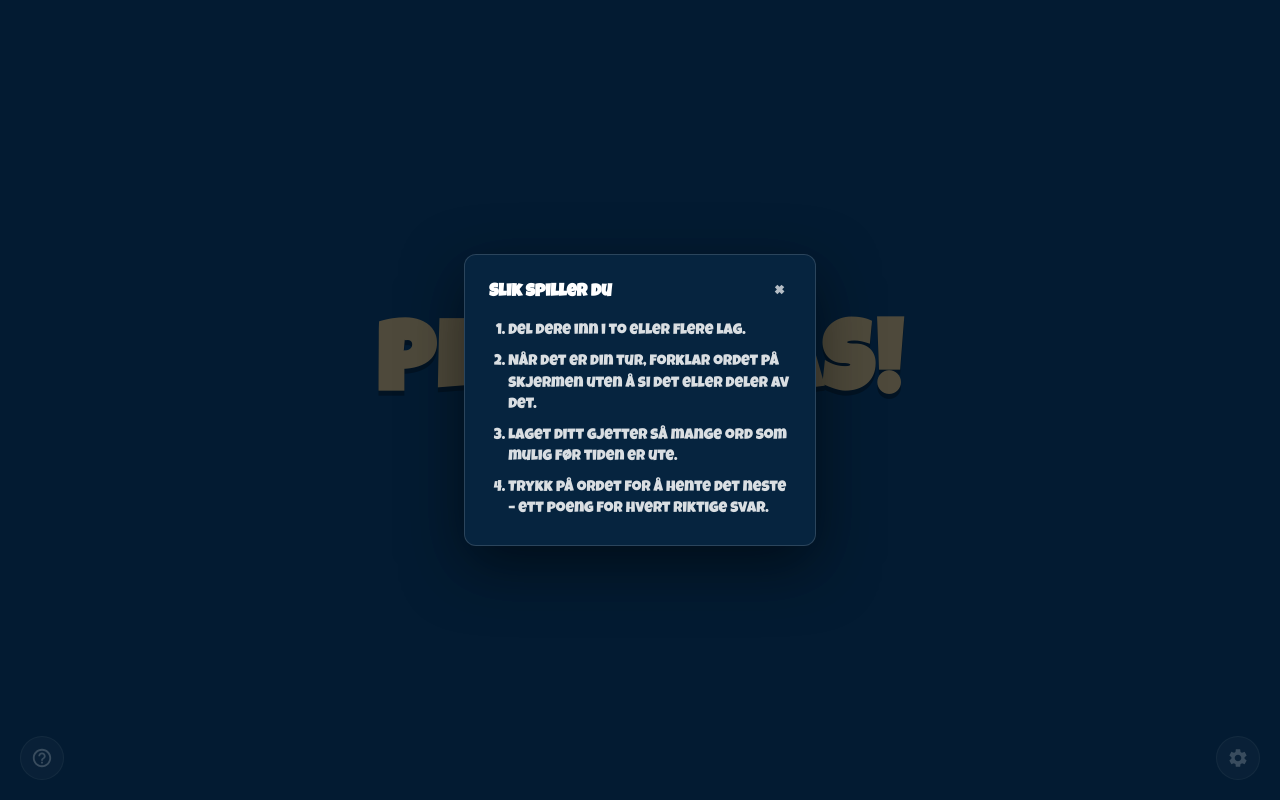
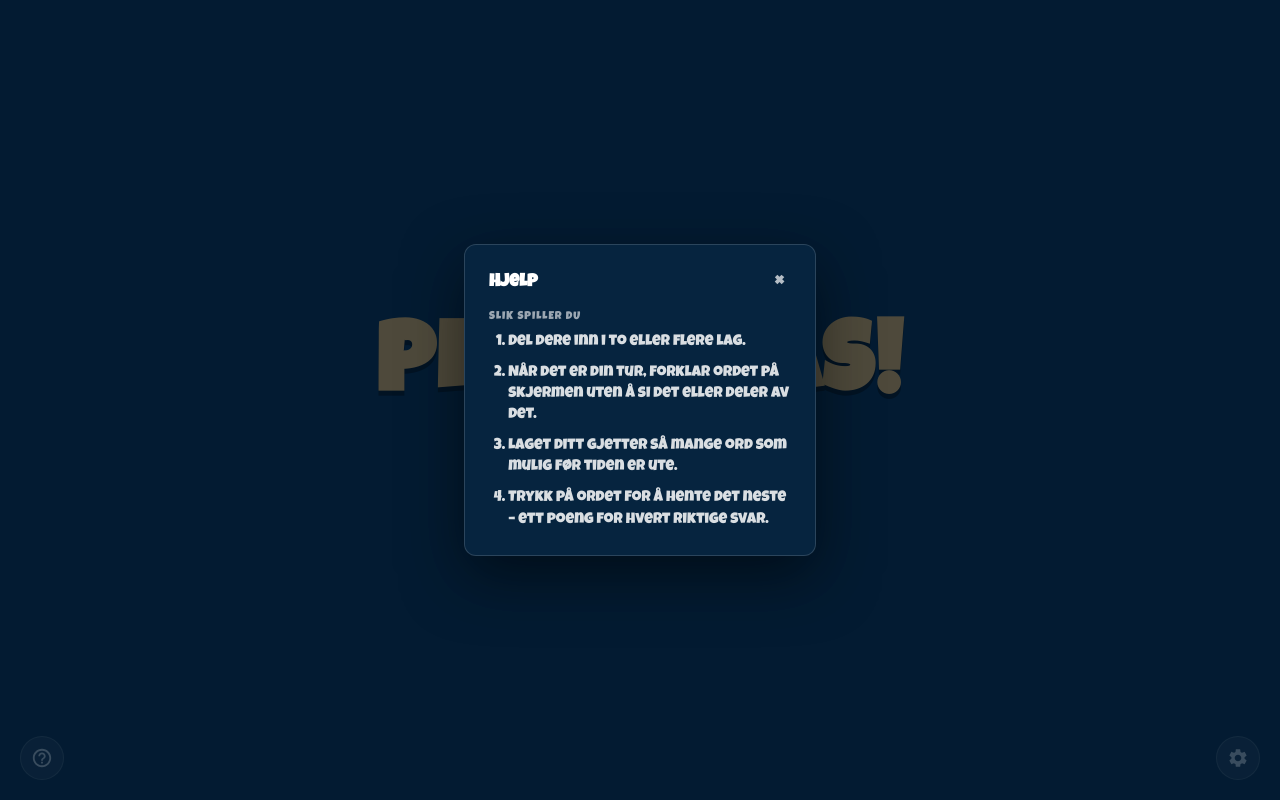
Before and after one commit to thaytharma/play-alias, a React (Vite) app: page / in a window 1280 px wide. Both pictures are taken after a click on the button 42 px from the left and 758 px from the top of the page. Built offline with nearby package versions, Linux system fonts and the light colour scheme.

Commit message:
refactor: unify help modal with settings using labelled sections
Rename the help modal title to 'Help' with a 'How to play' section above the
steps and a left-aligned 'Keyboard shortcuts' section, matching the settings
modal. Extract the shared section-label style into a Sass mixin.

```diff
--- a/src/components/OptionGroup/OptionGroup.module.scss
+++ b/src/components/OptionGroup/OptionGroup.module.scss
@@ -1,3 +1,5 @@
+@use '../../styles/typography';
+
 .group {
   display: flex;
   flex-direction: column;
@@ -6,10 +8,7 @@
 }
 
 .label {
-  color: var(--color-text-label);
-  text-transform: uppercase;
-  letter-spacing: 1px;
-  font-size: 0.7rem;
+  @include typography.section-label;
 }
 
 .options {
--- a/src/components/RulesModal/RulesModal.module.scss
+++ b/src/components/RulesModal/RulesModal.module.scss
@@ -1,3 +1,22 @@
+@use '../../styles/typography';
+
+.body {
+  display: flex;
+  flex-direction: column;
+  gap: 1.5rem;
+  text-align: left;
+}
+
+.section {
+  display: flex;
+  flex-direction: column;
+  gap: 0.6rem;
+}
+
+.label {
+  @include typography.section-label;
+}
+
 .steps {
   margin: 0;
   padding-left: 1.2rem;
@@ -7,7 +26,6 @@
   color: var(--color-text-body);
   font-size: 0.95rem;
   line-height: 1.4;
-  text-align: left;
 }
 
 // Keyboard shortcuts: only relevant on devices with a keyboard.
@@ -17,20 +35,8 @@
 
 @media (hover: hover) and (pointer: fine) {
   .shortcuts {
-    display: block;
-    margin-top: 1.25rem;
-    padding-top: 1rem;
-    border-top: 1px solid var(--color-border);
+    display: flex;
   }
-}
-
-.shortcutsTitle {
-  display: block;
-  margin-bottom: 0.6rem;
-  color: var(--color-text-label);
-  text-transform: uppercase;
-  letter-spacing: 1px;
-  font-size: 0.7rem;
 }
 
 .shortcutList {
--- a/src/components/RulesModal/RulesModal.tsx
+++ b/src/components/RulesModal/RulesModal.tsx
@@ -17,14 +17,18 @@ const RulesModal: React.FC = () => {
 
   return (
     <Modal label={t('rules')} side="left" icon={helpIcon}>
+      <div className={styles.body}>
+        <section className={styles.section}>
+          <span className={styles.label}>{t('howToPlay')}</span>
           <ol className={styles.steps}>
             {STEP_KEYS.map((key) => (
               <li key={key}>{t(key)}</li>
             ))}
           </ol>
+        </section>
 
-      <section className={styles.shortcuts}>
-        <span className={styles.shortcutsTitle}>{t('keyboardShortcuts')}</span>
+        <section className={`${styles.section} ${styles.shortcuts}`}>
+          <span className={styles.label}>{t('keyboardShortcuts')}</span>
           <ul className={styles.shortcutList}>
             <li>
               <kbd className={styles.key}>Space</kbd>
@@ -36,6 +40,7 @@ const RulesModal: React.FC = () => {
             </li>
           </ul>
         </section>
+      </div>
     </Modal>
   );
 };
--- a/src/i18n/locales/en.json
+++ b/src/i18n/locales/en.json
@@ -15,7 +15,8 @@
   "tapToStart": "Tap to start",
   "pressSpaceToStart": "Press Space to start",
   "stop": "Stop",
-  "rules": "How to play",
+  "rules": "Help",
+  "howToPlay": "How to play",
   "rulesStep1": "Split into two or more teams.",
   "rulesStep2": "On your turn, describe the word on screen without saying it or any part of it.",
   "rulesStep3": "Your team guesses as many words as they can before the timer runs out.",
--- a/src/i18n/locales/fr.json
+++ b/src/i18n/locales/fr.json
@@ -15,7 +15,8 @@
   "tapToStart": "Touchez pour commencer",
   "pressSpaceToStart": "Appuyez sur Espace pour commencer",
   "stop": "Arrêter",
-  "rules": "Comment jouer",
+  "rules": "Aide",
+  "howToPlay": "Comment jouer",
   "rulesStep1": "Formez deux équipes ou plus.",
   "rulesStep2": "À votre tour, faites deviner le mot affiché sans le dire ni en dire une partie.",
   "rulesStep3": "Votre équipe devine le plus de mots possible avant la fin du minuteur.",
--- a/src/i18n/locales/no.json
+++ b/src/i18n/locales/no.json
@@ -15,7 +15,8 @@
   "tapToStart": "Trykk for å starte",
   "pressSpaceToStart": "Trykk på mellomrom for å starte",
   "stop": "Stopp",
-  "rules": "Slik spiller du",
+  "rules": "Hjelp",
+  "howToPlay": "Slik spiller du",
   "rulesStep1": "Del dere inn i to eller flere lag.",
   "rulesStep2": "Når det er din tur, forklar ordet på skjermen uten å si det eller deler av det.",
   "rulesStep3": "Laget ditt gjetter så mange ord som mulig før tiden er ute.",
--- /dev/null
+++ b/src/styles/_typography.scss
@@ -0,0 +1,8 @@
+// Shared small uppercase section label, used by settings groups and the help
+// modal so every labelled section looks identical.
+@mixin section-label {
+  color: var(--color-text-label);
+  text-transform: uppercase;
+  letter-spacing: 1px;
+  font-size: 0.7rem;
+}
```
Also changed, not shown: 1 other file (tests, documents, lock files or other folders). Lines whose indentation alone changed are shown as unchanged.
